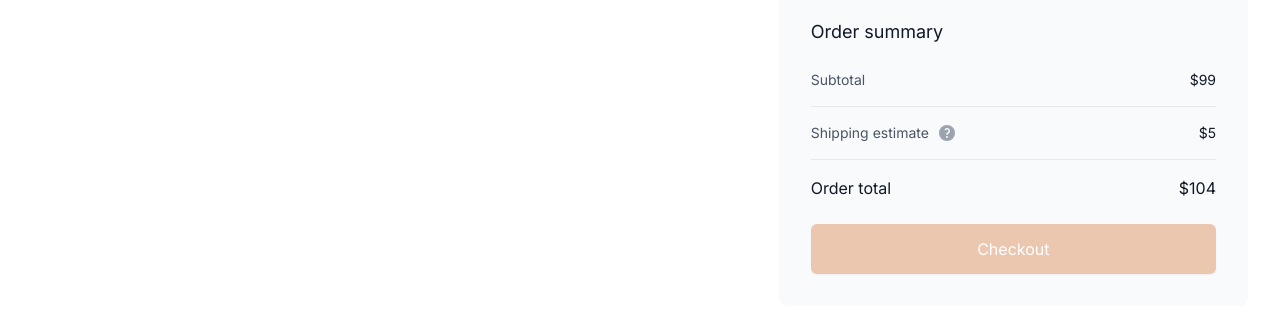
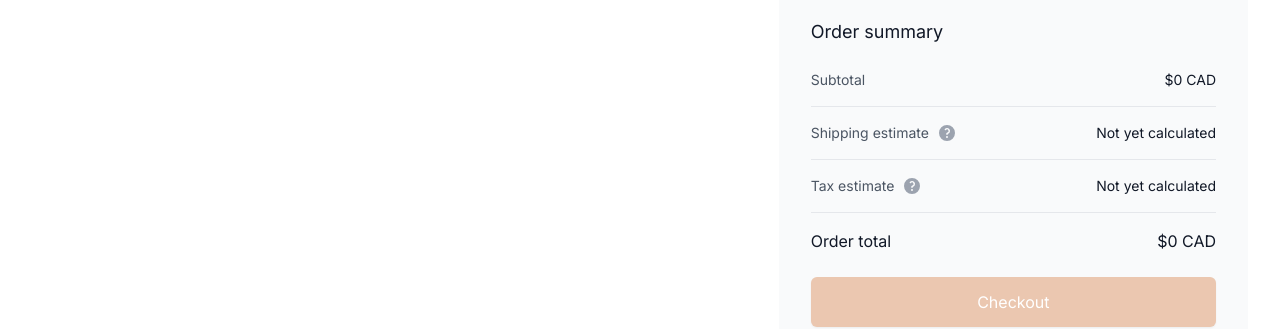
Before and after one commit to billychen0894/florist-ecommerce-app, a Next.js app: page /cart in a window 1280 px wide. Shown: the part 230-559 px from the top of the page. Built offline with nearby package versions, Linux system fonts and the light colour scheme; no server answers.

Commit message:
update: display subtotal state for cart summary and add back tax and delivery estimate

```diff
--- a/app/cart/page.tsx
+++ b/app/cart/page.tsx
@@ -9,7 +9,7 @@ export default function Cart() {
         </h1>
         <form className="mt-12 lg:grid lg:grid-cols-12 lg:items-start lg:gap-x-12 xl:gap-x-16">
           <ShoppingCartList />
-          <OrderSummary subtotal={99} shippingEstimate={5} />
+          <OrderSummary />
         </form>
       </div>
     </div>
--- a/components/ShoppingCart/OrderSummary.tsx
+++ b/components/ShoppingCart/OrderSummary.tsx
@@ -1,16 +1,13 @@
+'use client';
+
 import { HoverCard } from '@components/ui';
 import Button from '@components/ui/Button';
-import { shippingHoverCardInfo } from '@const/orderInfo';
+import { shippingHoverCardInfo, taxHoverCardInfo } from '@const/orderInfo';
+import { formatCurrency } from '@lib/formatCurrency';
+import { useAppSelector } from '@store/hooks';
 
-interface OrderSummaryProps {
-  subtotal: number;
-  shippingEstimate: number;
-}
-
-export function OrderSummary({
-  subtotal,
-  shippingEstimate,
-}: OrderSummaryProps) {
+export function OrderSummary() {
+  const subtotal = useAppSelector((state) => state.cartReducer.subtotal);
   return (
     <section
       aria-labelledby="summary-heading"
@@ -23,7 +20,9 @@ export function OrderSummary({
       <dl className="mt-6 space-y-4">
         <div className="flex items-center justify-between">
           <dt className="text-sm text-gray-600">Subtotal</dt>
-          <dd className="text-sm font-medium text-gray-900">${subtotal}</dd>
+          <dd className="text-sm font-medium text-gray-900">
+            {formatCurrency(subtotal, 'en-CA', 'CAD')}
+          </dd>
         </div>
         <div className="flex items-center justify-between border-t border-gray-200 pt-4">
           <dt className="flex items-center text-sm text-gray-600">
@@ -34,13 +33,25 @@ export function OrderSummary({
             />
           </dt>
           <dd className="text-sm font-medium text-gray-900">
-            ${shippingEstimate}
+            Not yet calculated
+          </dd>
+        </div>
+        <div className="flex items-center justify-between border-t border-gray-200 pt-4">
+          <dt className="flex text-sm text-gray-600">
+            <span>Tax estimate</span>
+            <HoverCard
+              screenReaderText={taxHoverCardInfo.screenReaderText}
+              hoverCardText={taxHoverCardInfo.hoverCardText}
+            />
+          </dt>
+          <dd className="text-sm font-medium text-gray-900">
+            Not yet calculated
           </dd>
         </div>
         <div className="flex items-center justify-between border-t border-gray-200 pt-4">
           <dt className="text-base font-medium text-gray-900">Order total</dt>
           <dd className="text-base font-medium text-gray-900">
-            ${subtotal + shippingEstimate}
+            {formatCurrency(subtotal, 'en-CA', 'CAD')}
           </dd>
         </div>
       </dl>
```
